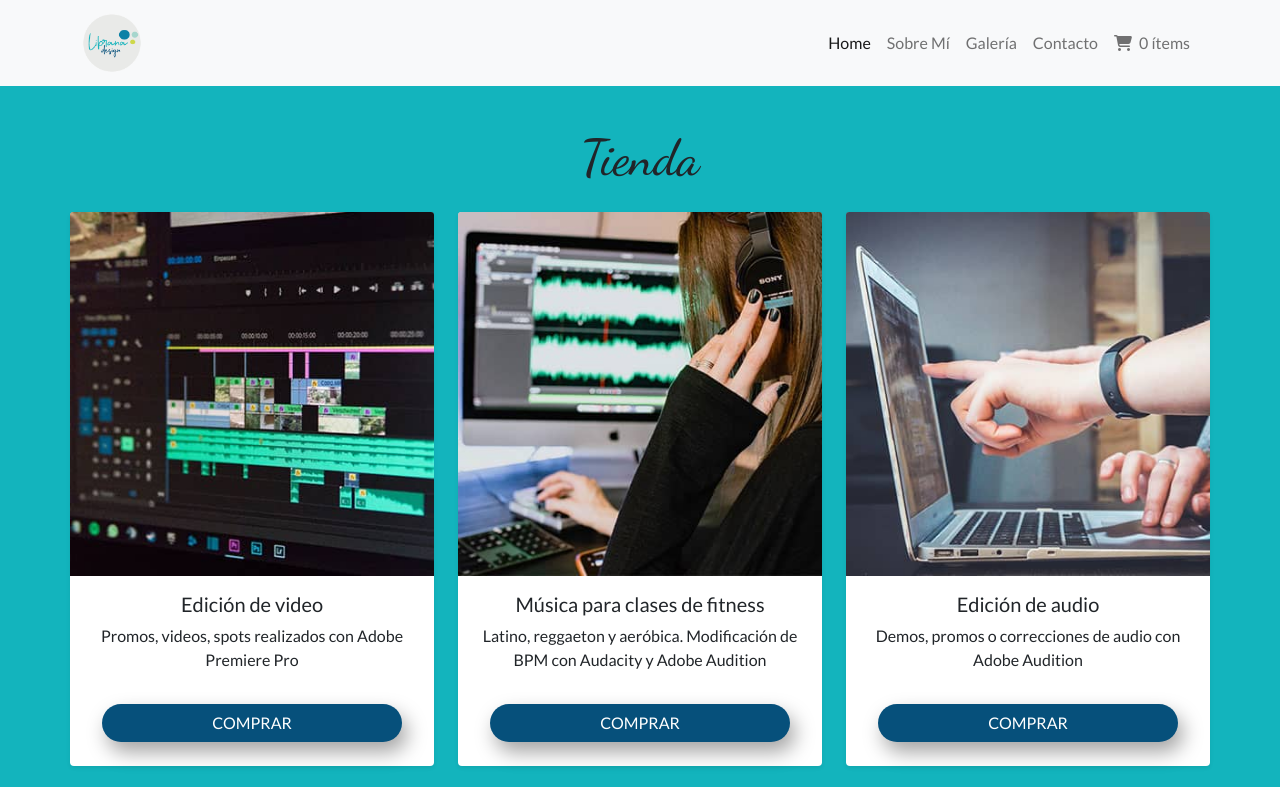
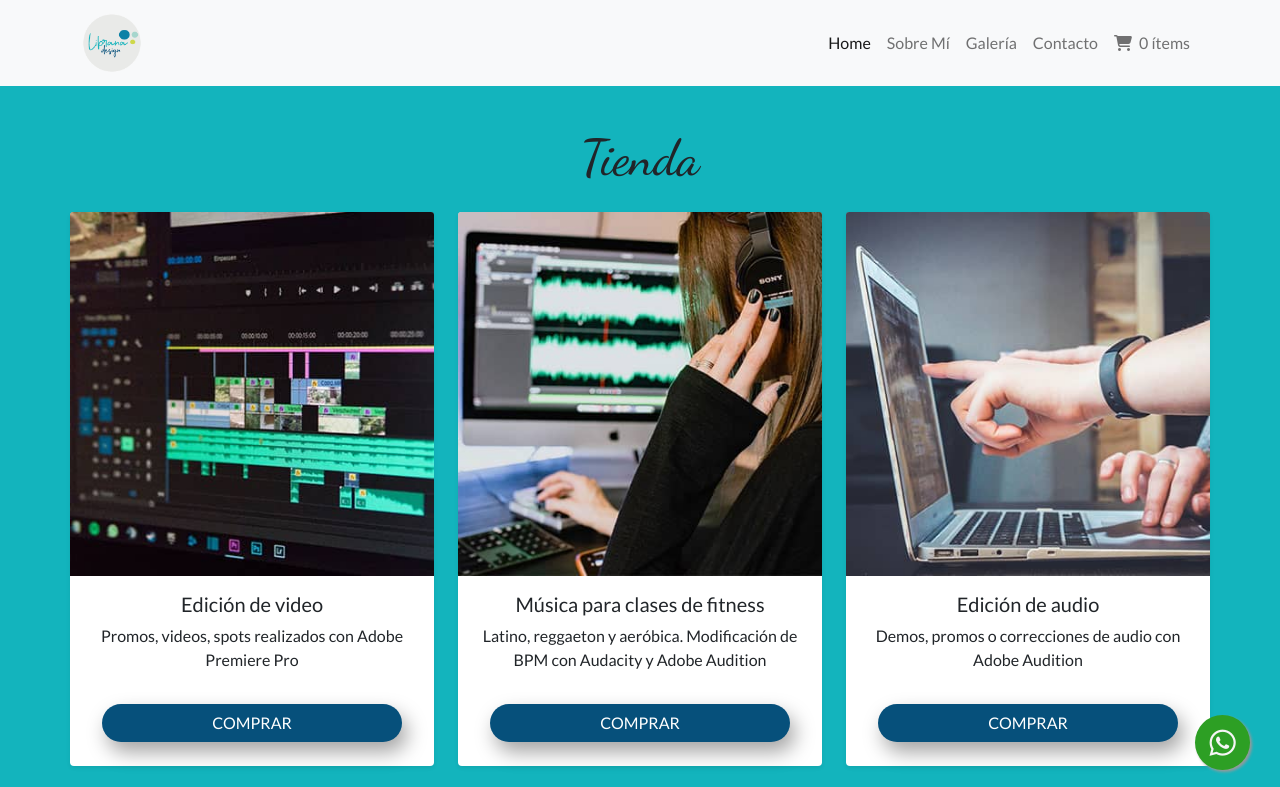
Before and after one commit to natyllaneza/libranadesign, a website: page tienda.html in a window 1280 px wide. Shown: the top 787 px of the page. Drawn offline with nearby package versions, Linux system fonts and the light colour scheme.

Commit message:
Added whatsapp icon

```diff
--- a/scss/style.scss
+++ b/scss/style.scss
@@ -1,7 +1,6 @@
 @import './imports/variables';
 @import './imports/grid';
 @import './imports/tienda';
-
 
 /* GENERAL */
 * {
@@ -34,6 +33,30 @@ h1, h2 {
     text-align: center;
 }
 
+/* WHATSAPP */
+
+.btn-wsp {
+    position: fixed;
+    width: 55px;
+    height: 55px;
+    line-height: 55px;
+    bottom: 30px;
+    right: 30px;
+    background-color: #2d9f24;
+    color: $whitesmoke;
+    border-radius: 50px;
+    text-align: center;
+    font-size: 30px;
+    box-shadow: 2px 2px 3px #999;
+    z-index: 100;
+}
+
+.btn-wsp:hover {
+    text-decoration: none;
+    color: #2d9f24;
+    background-color: $whitesmoke;
+}
+
 /* ANIMACIONES */
 .animate__zoomIn {
     animation-duration: 2s;
--- a/tienda.html
+++ b/tienda.html
@@ -1,5 +1,5 @@
 <!DOCTYPE html>
-<html lang="en">
+<html lang="es">
 <head>
     <meta charset="UTF-8">
     <meta http-equiv="X-UA-Compatible" content="IE=edge">
@@ -53,14 +53,14 @@
             </div>
         </div>
     </nav>
-    <!--
-    <header class="container">
-        <div class="container-boton">
-            <a href="#"><img class="boton" src="images/logowhatsapp.png" alt="Whatsapp"></a>
-        </div>
-    </header>-->
 
 <main>
+    <div>
+        <a href="https://api.whatsapp.com/send?phone=Tu-n%C3%B9mero-aqu%C3%AD" class="btn-wsp" target="_blank">
+            <i class="fab fa-whatsapp icon-whatsapp"></i>
+        </a>
+    </div>
+
     <section class="store">
             <div class="container">
                 <div class="row">
```
Also changed, not shown: index.html (+11 -5 lines), css/style.css.
